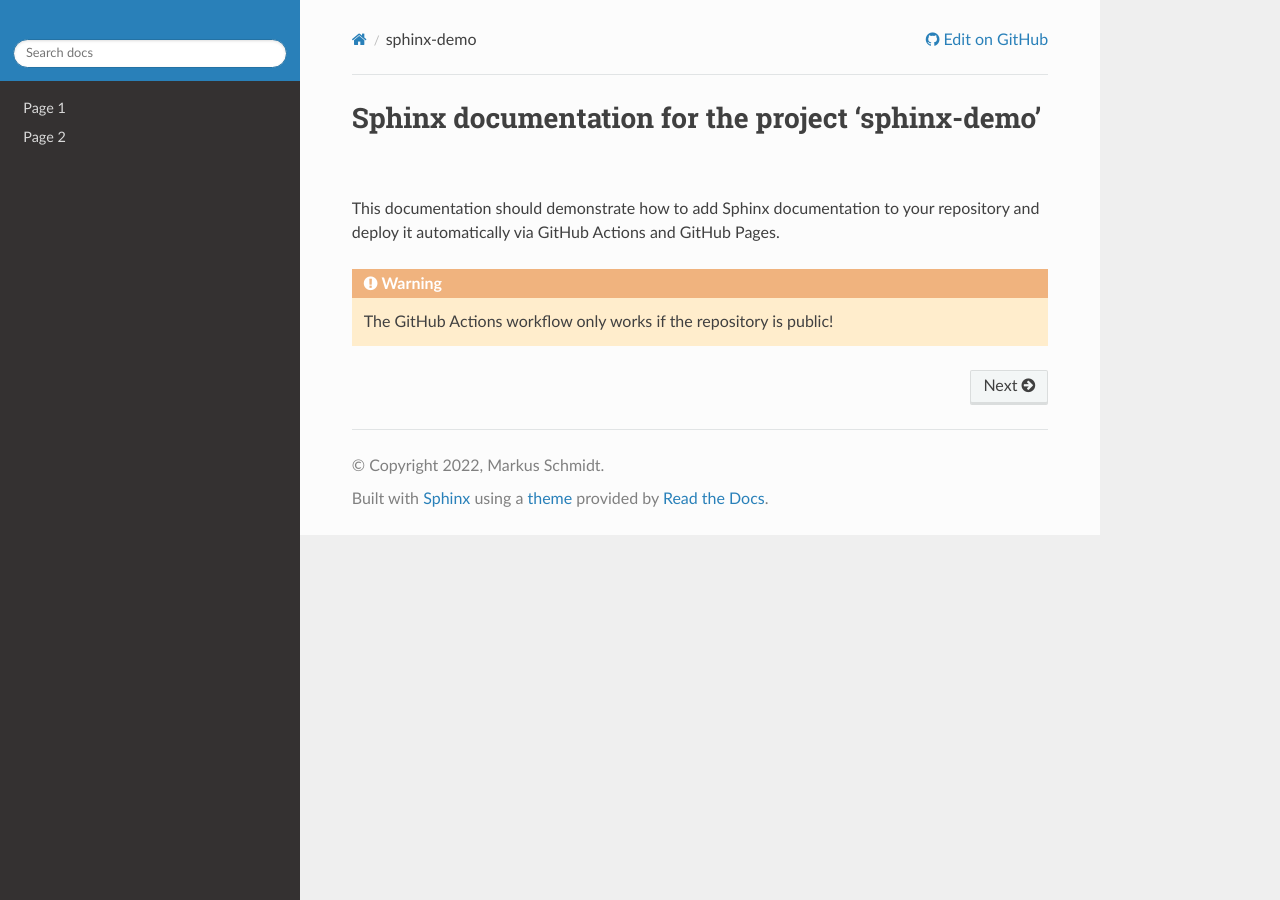
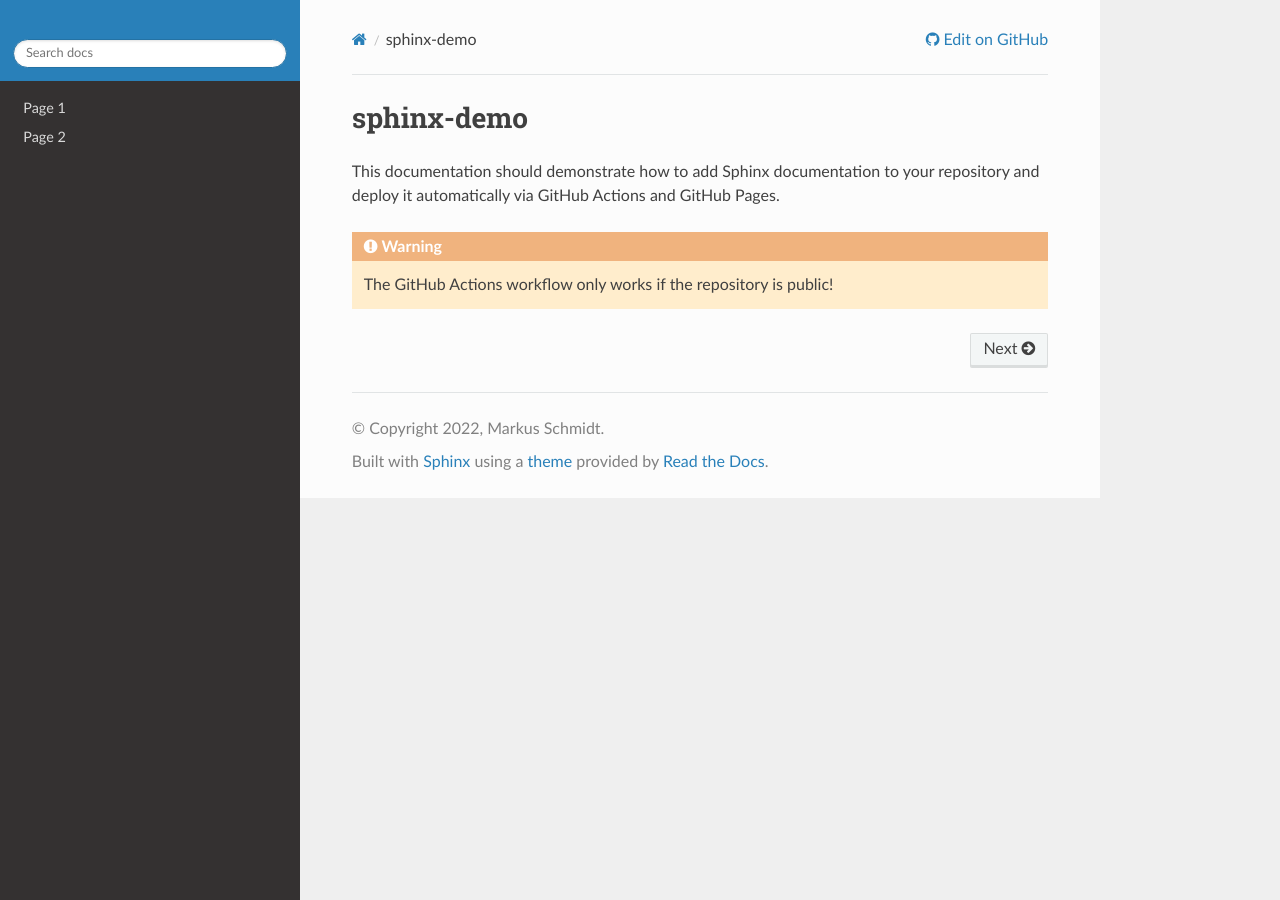
Before and after one commit to mschmidt1010/sphinx-demo, a Sphinx documentation site: the page built from sphinx-docs/docs/index.rst, in a window 1280 px wide. Built offline with Sphinx 7.4.7 and the Read the Docs theme 2.0.0, drawn with Linux system fonts in a browser that asks for light colours.

Commit message:
Update sphinx index

```diff
--- a/sphinx-docs/docs/index.rst
+++ b/sphinx-docs/docs/index.rst
@@ -1,7 +1,8 @@
 .. title:: sphinx-demo
 
-Sphinx documentation for the project 'sphinx-demo'
-==================================================
+sphinx-demo
+===========
+
 This documentation should demonstrate how to add Sphinx documentation to your repository and deploy it automatically via GitHub Actions and GitHub Pages.
 
 .. warning::
```
